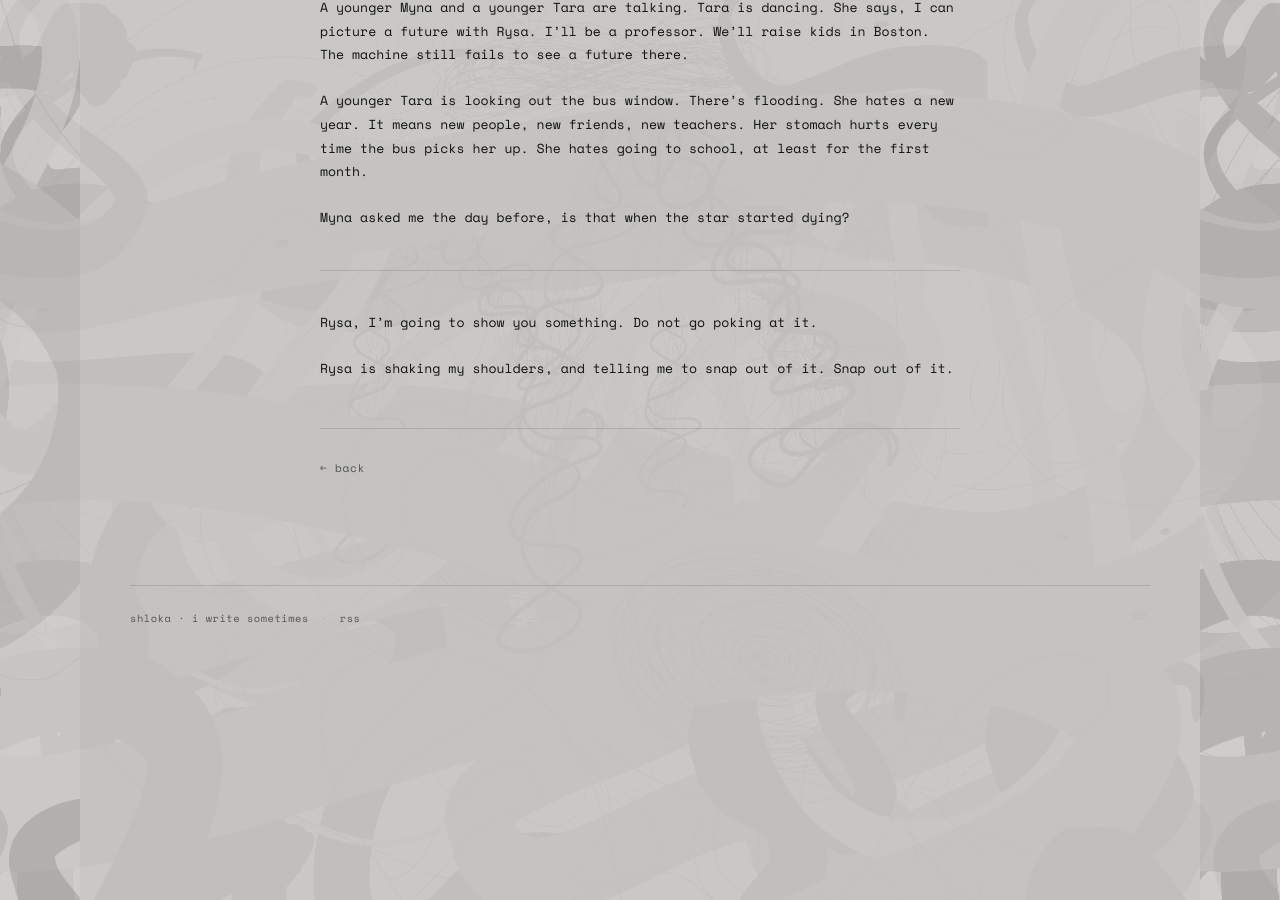
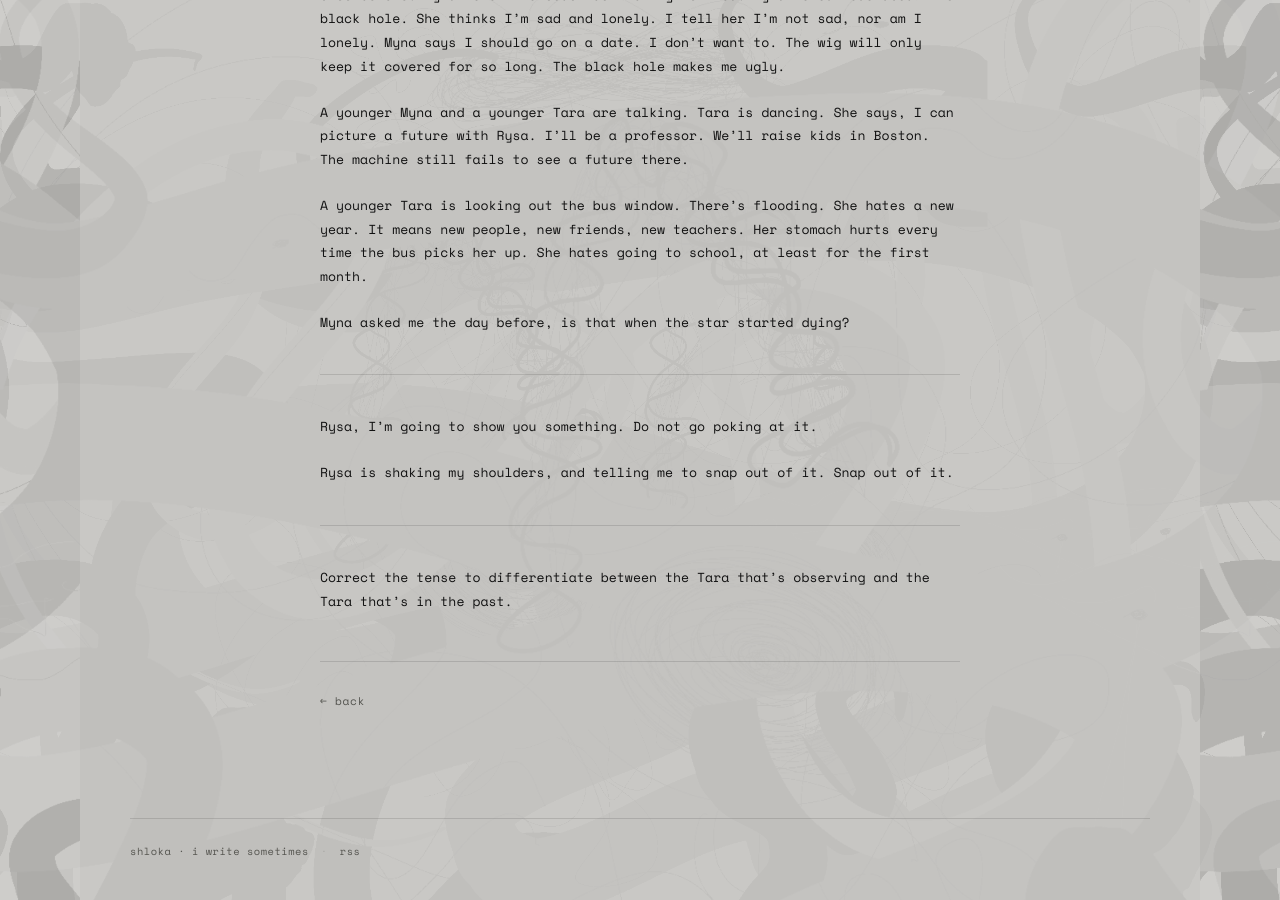
Before and after one commit to shlokamohanty/i-write-sometimes, a Jekyll site: the page built from _posts/2026-07-11-thesis-story.md, in a window 1280 px wide and 900 px high, scrolled down 5166 px. Built offline with Jekyll 4.4.1, drawn with Linux system fonts in a browser that asks for light colours; some web fonts are replaced; some of the changed text lies outside the part shown.

Commit message:
Update 2026-07-11-thesis-story.md

```diff
--- a/_posts/2026-07-11-thesis-story.md
+++ b/_posts/2026-07-11-thesis-story.md
@@ -30,6 +30,10 @@ The machine is essentially a form of escapism. It becomes a way to come to resol
 ---
 
 I do take it that this take is slightly controversial. Fatema got defensive reading this initially, but I explained my concept to her. I should keep that in mind as I’m writing, that people might not actually agree to this. But I have a point. It's not that people are a burden, but it's about finding comfort in your suffering that you stop being there for yourself.
+
+---
+
+semi-autobiography of my experiences before moving to New York.
 
 ---
 
@@ -126,3 +130,6 @@ Myna asked me the day before, is that when the star started dying?
 Rysa, I’m going to show you something. Do not go poking at it.
 
 Rysa is shaking my shoulders, and telling me to snap out of it. Snap out of it.
+
+---
+Correct the tense to differentiate between the Tara that's observing and the Tara that's in the past.
```
